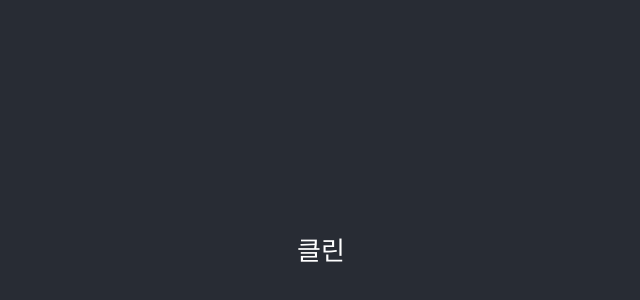
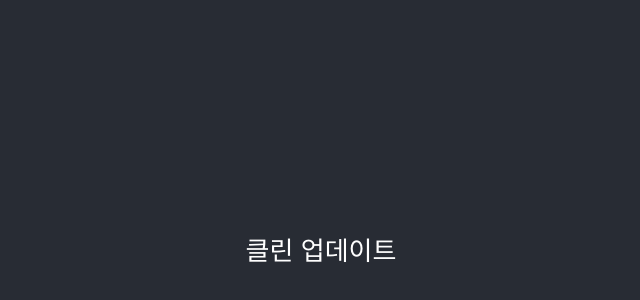
Before and after one commit to 99narii/clean, a React (Create React App) app: page / in a window 1280 px wide. Shown: the part 150-450 px from the top of the page, without its empty margins (319-959 px from the left). Built offline with nearby package versions, Linux system fonts and the light colour scheme.

Commit message:
배포 테스트

```diff
--- a/src/App.tsx
+++ b/src/App.tsx
@@ -8,6 +8,7 @@ function App() {
       <div className="App">
         <header className="App-header">
           클린
+          업데이트
         </header>
       </div>
     </ChakraProvider>
```
